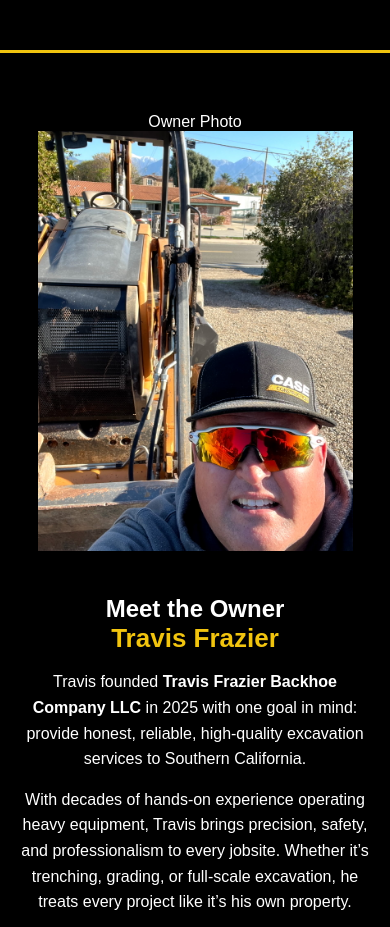
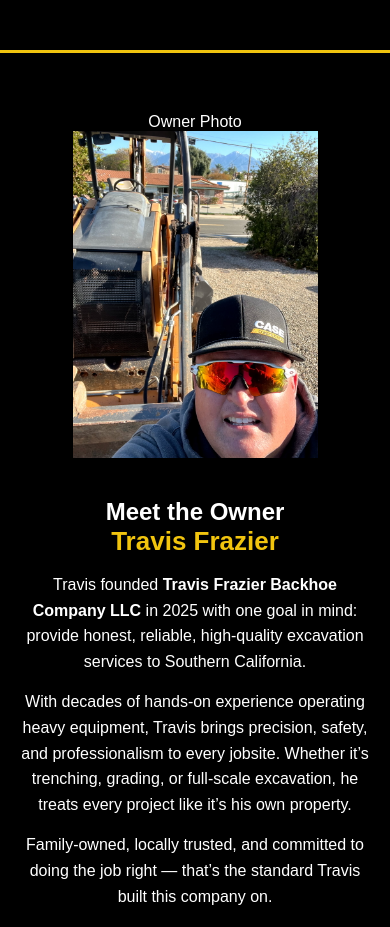
Before and after one commit to TravisFrazierBackhoeCompanyLLC/backhoe-website, a plain HTML site: page index.html in a window 390 px wide. Shown: the part 1820-2747 px from the top of the page. Drawn offline with Linux system fonts and the light colour scheme.

Commit message:
Adjust owner picture

```diff
--- a/assets/css/styles.css
+++ b/assets/css/styles.css
@@ -465,11 +465,12 @@ header {
         text-align: center;
     }
 
-    .owner-img,
-    .backhoe-img {
-        max-width: 90%;
-        margin: 0 auto;
-    }
+    .owner-img {
+    width: 70%;
+    max-width: 350px;
+    margin: 0 auto;
+    display: block;
+}
 }
 
 /* ========================= */
```
